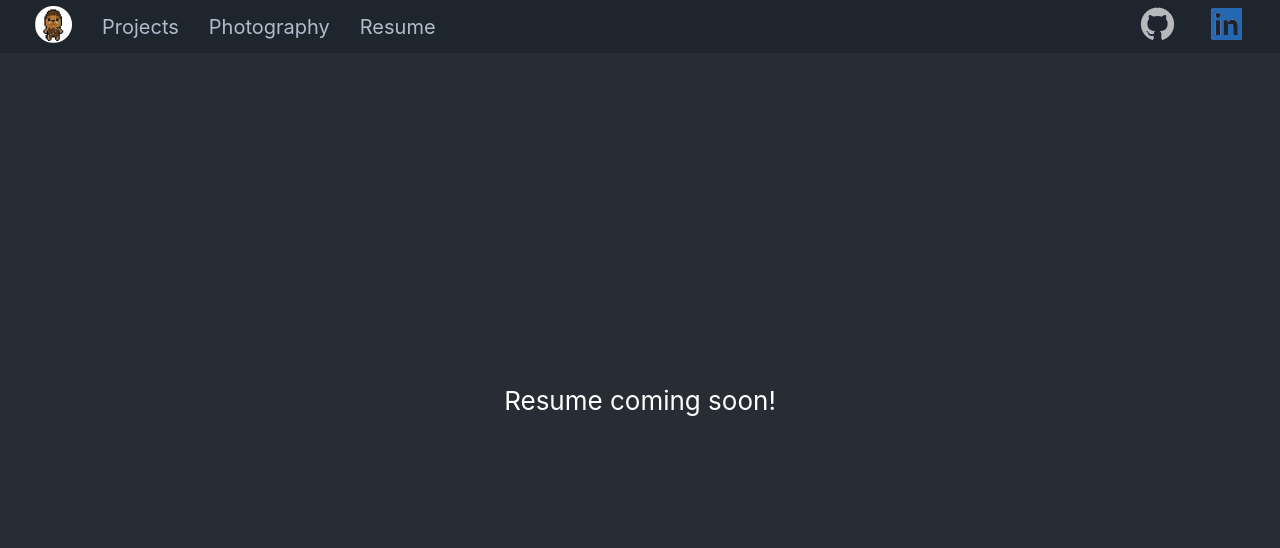
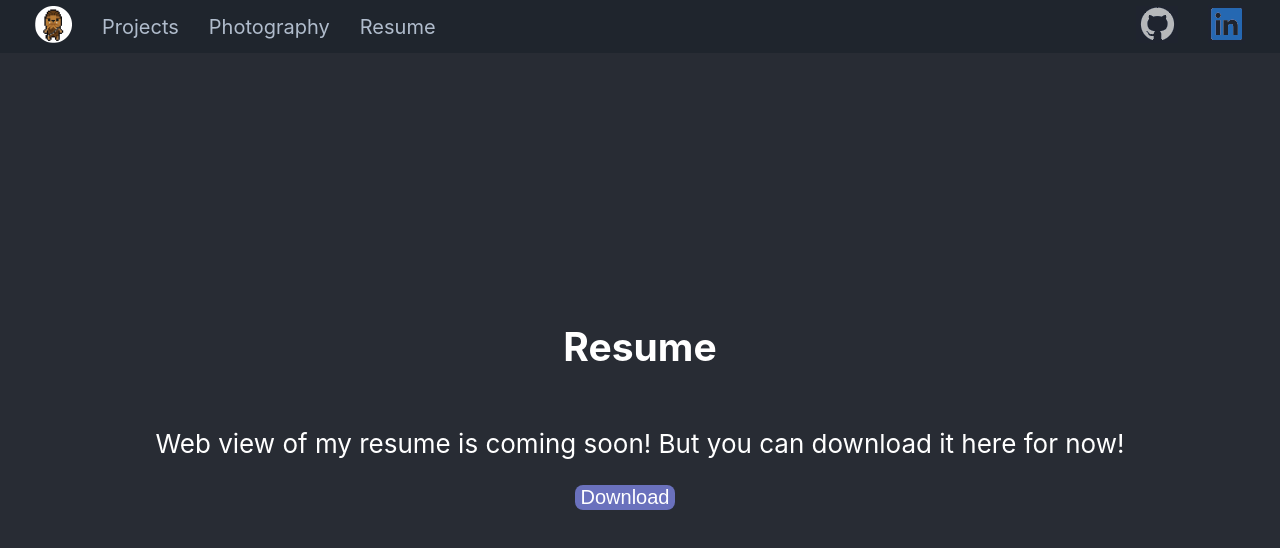
Before and after one commit to choochiutrainz/old-personal-website, a React (Create React App) app: page /resume in a window 1280 px wide. Shown: the top 548 px of the page. Built offline with nearby package versions, Linux system fonts and the light colour scheme.

Commit message:
Adding a download button, not functional though!

```diff
--- a/src/App.css
+++ b/src/App.css
@@ -97,29 +97,3 @@
   padding: 5px;
   padding-left: 15px;
 }
-
-  .links {
-    height: 0;
-    overflow: hidden;
-    list-style-type: none;
-    font-weight: bold;
-  }
-
-  .show-nav {
-    height: 120px;
-  }
-
-  @media screen and (min-width: 768px){
-    button {
-      display: none;
-    }
-
-    .links {
-      height: auto;
-      display: flex;
-    }
-
-    li {
-      padding: 0 15px;
-    }
-  }
--- a/src/App.tsx
+++ b/src/App.tsx
@@ -8,7 +8,6 @@ import Resume from './resume/resume'
 import Projects from './projects/projects'
 
 const App = () => {
-
   return (
     <Router>
       <Navbar/>
--- a/src/home.tsx
+++ b/src/home.tsx
@@ -5,7 +5,8 @@ const Home = () => {
     return <div className="App">
         <header className="App-header">
             <img src={logo} className="App-logo" alt="logo" />
-                <p>Welcome to choochiutrain.com, the Internet Home of Wesley Chiu.</p>
+                <p>Welcome to choochiutrain.com!</p>
+                <small>The Internet Home of Wesley Chiu.</small>
             <a
                 className="App-link"
                 href="https://reactjs.org"
--- /dev/null
+++ b/src/resume/resume.css
@@ -0,0 +1,30 @@
+.Resume {
+    text-align: left;
+  }
+
+  .Resume-header {
+    background-color: #282c34;
+    min-height: 100vh;
+    display: flex;
+    flex-direction: column;
+    align-items: center;
+    justify-content: center;
+    font-size: calc(10px + 2vmin);
+    color: white;
+  }
+
+.Resume-button {
+    background: #6a71bd;
+    border: none;
+    color: white;
+    text-align: center;
+    font-size: 20px;
+    margin-right: 30px;
+    cursor: pointer;
+    border-radius: 8px;
+  }
+
+  .Resume-button:hover {
+    background: #434779;
+    color: #e7e7e7;
+  }
--- a/src/resume/resume.tsx
+++ b/src/resume/resume.tsx
@@ -1,9 +1,17 @@
 import React from 'react'
+import './resume.css'
+
+function downloadResume(){
+    window.location.href = "http://localhost:3000/Wesley_Chiu_Resume.pdf";
+
+}
 
 const Resume = () => {
-    return <div className="App">
-        <header className="App-header">
-            <p>Resume coming soon!</p>
+    return <div className="Resume">
+        <header className="Resume-header">
+            <h2>Resume</h2>
+            <p>Web view of my resume is coming soon! But you can download it here for now!</p>
+            <button className="Resume-button" onClick={downloadResume}>Download</button>
         </header>
     </div>
 }
```
Also changed, not shown: 2 other files (tests, documents, lock files or other folders).
